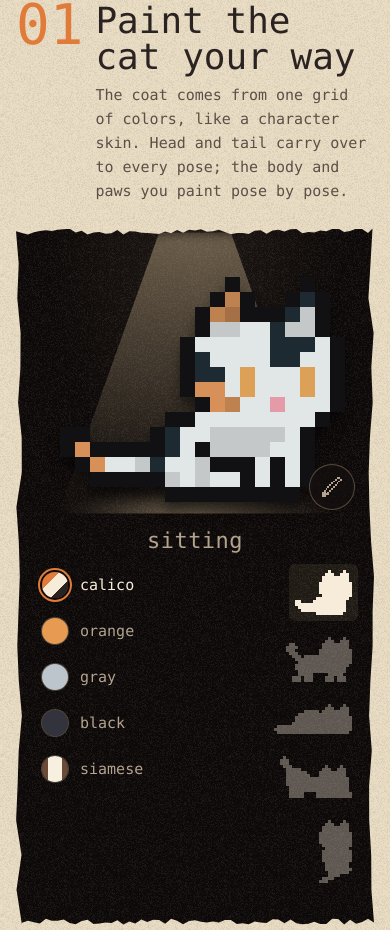
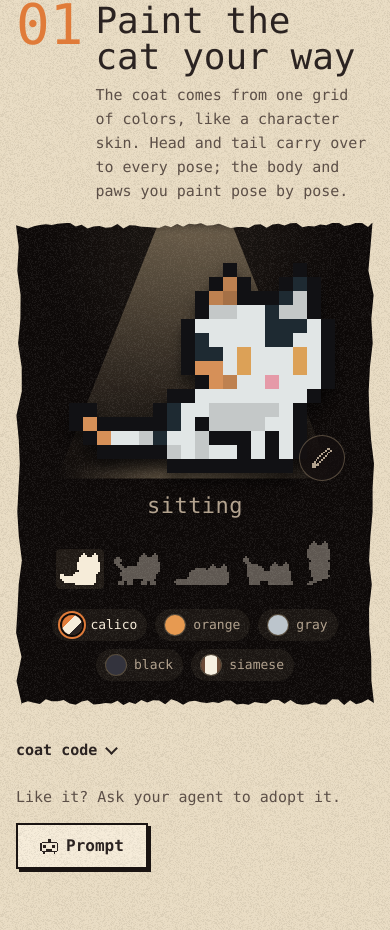
Before and after one commit to catmaitachi/kittens, a website built with Vite: page site/index.html in a window 390 px wide. Shown: the part 534-1464 px from the top of the page. Built offline with nearby package versions, Linux system fonts and the light colour scheme; a web font is replaced by a local one.

Commit message:
fix(site): layout do celular com mais respiro
No customizador, poses e pelagens viram fileiras embaixo do gato (e as
ferramentas de pintura ficam em linha); as notas do caderno ganham uma grade
2×2 legível, o adesivo do parkour sai de cima do sofá e a linha de código e
prompt ganha espaço.

Co-Authored-By: Claude Opus 5.5 <noreply@anthropic.com>

```diff
--- a/site/style.css
+++ b/site/style.css
@@ -361,14 +361,29 @@ button { font: inherit; color: inherit; }
 .export-row .agent { margin: 0; padding: 12px 22px; font-size: 16px; }
 .export-row .agent .icon { --icon: 18px; }
 
+/* Celular: tudo em linhas. O gato em cima, as poses numa fileira embaixo dele e as pelagens
+   (ou, editando, as ferramentas) como chips lado a lado. */
 @media (max-width: 760px) {
-  .spotlight { grid-template-columns: 1fr 1fr; grid-template-areas: "center center" "left right"; min-height: 0; }
-  .spot-center { grid-area: center; padding-top: 24px; }
-  .spot-left { grid-area: left; align-self: start; }
-  .spot-right { grid-area: right; align-self: start; }
+  .spotlight {
+    grid-template-columns: 1fr; grid-template-areas: "center" "right" "left";
+    gap: 20px; min-height: 0; padding: 20px 14px 24px;
+  }
+  .spot-center { grid-area: center; padding-top: 20px; }
+  .spot-right { grid-area: right; align-items: center; }
+  .spot-left { grid-area: left; align-items: center; }
   .beam { width: 110%; }
-  .canvas-wrap { width: min(100%, 300px); }
+  .canvas-wrap { width: min(100%, 280px); }
+  .pose-caption { margin-top: 12px; }
+  .pose-list { flex-direction: row; flex-wrap: wrap; justify-content: center; align-items: flex-end; gap: 4px 8px; zoom: .7; }
+  .coat-list { flex-direction: row; flex-wrap: wrap; justify-content: center; gap: 8px; }
+  .coat { gap: 8px; padding: 6px 10px; font-size: 13px; border-radius: 999px; background: rgba(var(--light), .06); }
+  .coat .chip { width: 20px; height: 20px; }
+  .paint-tools { flex-direction: row; flex-wrap: wrap; justify-content: center; align-items: center; gap: 14px 18px; }
+  .history { grid-template-columns: repeat(8, 30px); gap: 6px; justify-content: center; }
+  .history .dot { width: 26px; height: 26px; }
+  .export-row { flex-direction: column; align-items: flex-start; gap: 14px; margin-top: 24px; }
 }
+
 
 .sticker {
   position: absolute; display: grid; place-items: center; width: 76px; height: 76px; border-radius: 50%; pointer-events: none;
@@ -444,7 +459,13 @@ button { font: inherit; color: inherit; }
   .house { height: 380px; }
   .footer-grid { grid-template-columns: 1fr; }
   .note { font-size: 11px; padding-inline: 4px; }
-  .hint-note { --x: 56% !important; --w: 38% !important; --h: 84px !important; font-size: 11px; }
+  .sketch .note:nth-of-type(1) { --x: 4% !important; --y: 6% !important; --w: 42% !important; --h: 112px !important; }
+  .sketch .note:nth-of-type(2) { --x: 6% !important; --y: 42% !important; --w: 40% !important; --h: 104px !important; }
+  .sketch .note:nth-of-type(3) { --x: 54% !important; --y: 6% !important; --w: 42% !important; --h: 112px !important; }
+  .sketch .note.hint-note { --x: 52% !important; --y: 42% !important; --w: 44% !important; --h: 120px !important; flex-direction: column; font-size: 11px; }
+  .sticker { left: 6% !important; top: 6% !important; }
+  .demo-head { margin-bottom: 20px; }
+  .code { font-size: 12.5px; padding: 14px 16px; }
   .sketch { height: 400px; }
   .box { height: 420px; }
   .sticker { width: 56px; height: 56px; font-size: 20px; }
```
